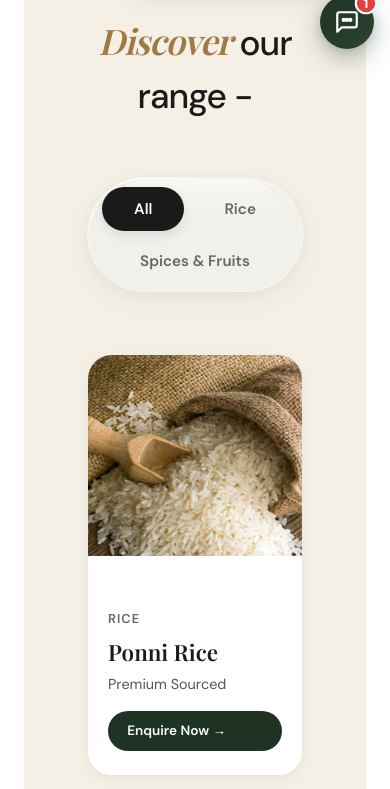
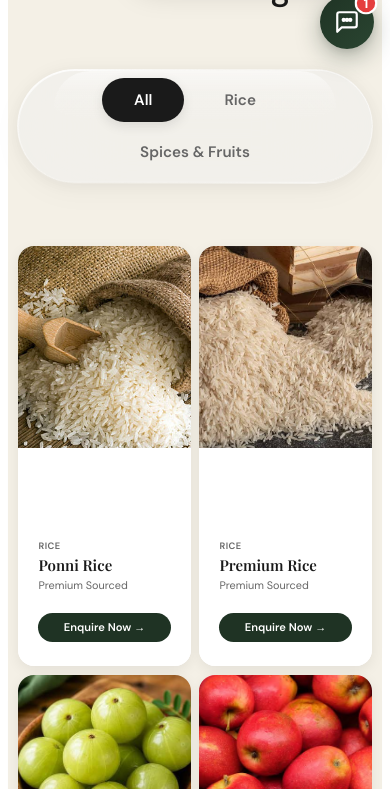
Before and after one commit to AbishekJeyaraj/anrsourcex, a Next.js app in the folder my-app/: page / in a window 390 px wide. Shown: the part 779-1568 px from the top of the page. Built offline with nearby package versions, Linux system fonts and the light colour scheme; a web font is replaced by a local one.

Commit message:
Update mobile layout to display 2 products per row with responsive card styling

```diff
--- a/my-app/src/app/globals.css
+++ b/my-app/src/app/globals.css
@@ -1750,11 +1750,74 @@ button {
     .products-header h2, .feature-text h2, .indulge-left h2, .social-header h2, .reviews-container h2, .modal-title, .benefits-title {
         font-size: 2.2rem;
     }
+    .products {
+        padding: 0 0.75rem 1.5rem;
+    }
+    .products-container {
+        padding: 3rem 0.85rem;
+        border-radius: 2rem;
+    }
+    .products-grid, .products-grid-dribbble {
+        grid-template-columns: repeat(2, 1fr) !important;
+        gap: 0.85rem;
+    }
+    .product-card-dribbble {
+        height: 290px;
+        border-radius: 1.25rem;
+        box-shadow: 0 4px 14px rgba(0, 0, 0, 0.07);
+    }
+    .product-card-dribbble:hover {
+        height: 290px;
+    }
+    .product-image-dribbble {
+        height: 52%;
+    }
+    .product-card-dribbble:hover .product-image-dribbble {
+        height: 52%;
+    }
+    .product-info-dribbble {
+        height: 48%;
+        padding: 0.75rem 0.65rem;
+    }
+    .product-card-dribbble:hover .product-info-dribbble {
+        height: 48%;
+    }
+    .product-card-dribbble:hover .product-info-dribbble::before {
+        opacity: 1;
+    }
+    .product-card-dribbble:hover .product-info-dribbble::after {
+        opacity: 0;
+    }
+    .product-category-text {
+        font-size: 0.65rem;
+        letter-spacing: 0.5px;
+        margin-bottom: 0.2rem;
+    }
     .product-info-dribbble h3 {
-        font-size: 1.4rem;
-    }
-    .products-grid, .products-grid-dribbble {
-        grid-template-columns: 1fr;
+        font-size: 1.05rem;
+        line-height: 1.2;
+        margin: 0 0 0.15rem 0;
+        white-space: nowrap;
+        overflow: hidden;
+        text-overflow: ellipsis;
+    }
+    .product-info-dribbble p {
+        font-size: 0.72rem;
+        color: #666;
+        margin: 0 0 0.35rem 0;
+    }
+    .product-enquire-btn {
+        opacity: 1;
+        transform: none;
+        display: inline-flex;
+        align-items: center;
+        justify-content: center;
+        width: 100%;
+        margin-top: auto;
+        padding: 0.42rem 0.5rem;
+        font-size: 0.75rem;
+        border-radius: 1.5rem;
+        text-align: center;
     }
     .products-header {
         flex-direction: column;
@@ -1816,6 +1879,55 @@ button {
         font-size: 0.85rem;
     }
 }
+
+@media (max-width: 480px) {
+    .products {
+        padding: 0 0.5rem 1.25rem;
+    }
+    .products-container {
+        padding: 2.5rem 0.65rem;
+        border-radius: 1.5rem;
+    }
+    .products-grid, .products-grid-dribbble {
+        gap: 0.55rem;
+    }
+    .product-card-dribbble {
+        height: 275px;
+        border-radius: 1rem;
+    }
+    .product-card-dribbble:hover {
+        height: 275px;
+    }
+    .product-image-dribbble {
+        height: 50%;
+    }
+    .product-card-dribbble:hover .product-image-dribbble {
+        height: 50%;
+    }
+    .product-info-dribbble {
+        height: 50%;
+        padding: 0.65rem 0.5rem;
+    }
+    .product-card-dribbble:hover .product-info-dribbble {
+        height: 50%;
+    }
+    .product-category-text {
+        font-size: 0.58rem;
+        margin-bottom: 0.15rem;
+    }
+    .product-info-dribbble h3 {
+        font-size: 0.94rem;
+    }
+    .product-info-dribbble p {
+        font-size: 0.68rem;
+        margin-bottom: 0.25rem;
+    }
+    .product-enquire-btn {
+        padding: 0.38rem 0.45rem;
+        font-size: 0.7rem;
+    }
+}
+
 
 /* PRODUCT MODAL */
 .modal-overlay {
```
Also changed, not shown: 1 other file (tests, documents, lock files or other folders).
